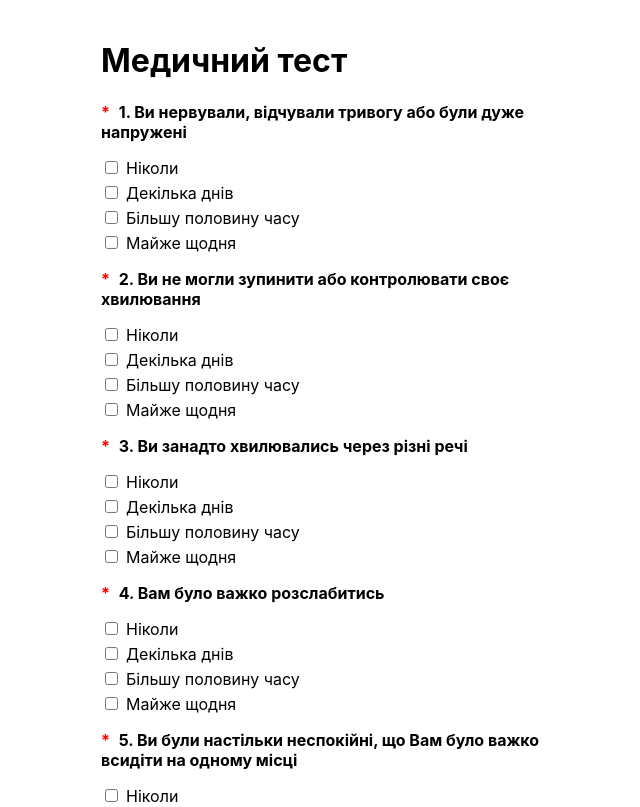
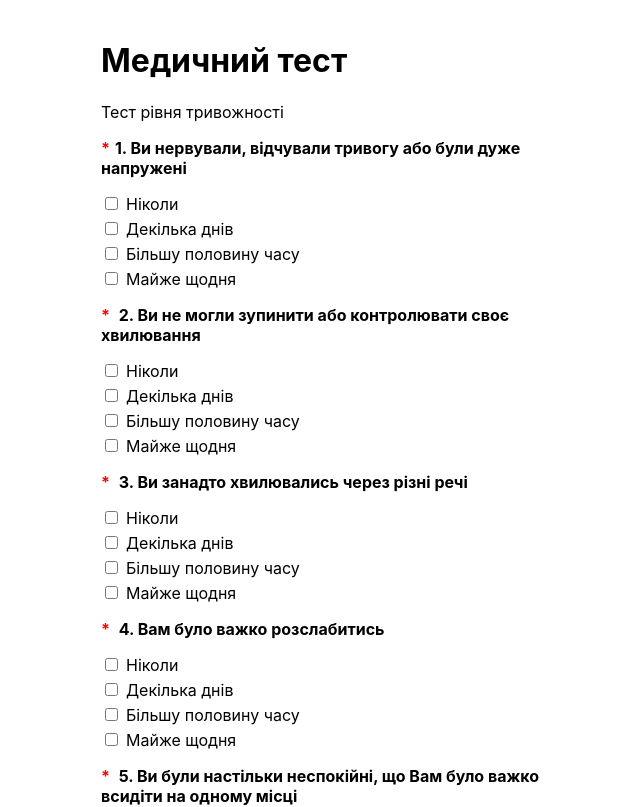
Before and after one commit to mishachernyak13/bmicalc, a React (Create React App) app: page /medtest in a window 1280 px wide. Shown: the top 807 px of the page, without its empty margins (289-929 px from the left). Built offline with nearby package versions, Linux system fonts and the light colour scheme.

Commit message:
questionsAnswers array

```diff
--- a/src/MedTest.js
+++ b/src/MedTest.js
@@ -1,5 +1,5 @@
 import React, { useState } from "react";
-import "./MedTest.css"
+import "./MedTest.css";
 
 function MedTest() {
     const [answers, setAnswers] = useState(Array(7).fill([]));
@@ -7,25 +7,215 @@ function MedTest() {
     const [resultText, setResultText] = useState("");
     const scores = [0, 1, 2, 3];
 
-    const questions = [
-        "* 1. Ви нервували, відчували тривогу або були дуже напружені",
-        "* 2. Ви не могли зупинити або контролювати своє хвилювання",
-        "* 3. Ви занадто хвилювались через різні речі",
-        "* 4. Вам було важко розслабитись",
-        "* 5. Ви були настільки неспокійні, що Вам було важко всидіти на одному місці",
-        "* 6. Вам було легко дошкулити або роздратувати",
-        "* 7. Ви відчували страх, неначе щось жахливе може статися"
-    ];
-
-    const answersOptions = [
-        ["Ніколи", "Декілька днів", "Більшу половину часу", "Майже щодня"],
-        ["Ніколи", "Декілька днів", "Більшу половину часу", "Майже щодня"],
-        ["Ніколи", "Декілька днів", "Більшу половину часу", "Майже щодня"],
-        ["Ніколи", "Декілька днів", "Більшу половину часу", "Майже щодня"],
-        ["Ніколи", "Декілька днів", "Більшу половину часу", "Майже щодня"],
-        ["Ніколи", "Декілька днів", "Більшу половину часу", "Майже щодня"],
-        ["Ніколи", "Декілька днів", "Більшу половину часу", "Майже щодня"]
-    ];
+    const questionsAnswers = {
+        name: "Медичний тест",
+        desc: "Тест рівня тривожності",
+        questions: [
+            {
+                name: "*1. Ви нервували, відчували тривогу або були дуже напружені",
+                answers: [
+                    {
+                        name: "Ніколи",
+                        is_correct: true,
+                        points: 0,
+                        type: "checkbox"
+                    },
+                    {
+                        name: "Декілька днів",
+                        is_correct: false,
+                        points: 1,
+                        type: "checkbox"
+                    },
+                    {
+                        name: "Більшу половину часу",
+                        is_correct: false,
+                        points: 2,
+                        type: "checkbox"
+                    },
+                    {
+                        name: "Майже щодня",
+                        is_correct: false,
+                        points: 3,
+                        type: "checkbox"
+                    }
+                ]
+            },
+            {
+                name: "* 2. Ви не могли зупинити або контролювати своє хвилювання",
+                answers: [
+                    {
+                        name: "Ніколи",
+                        is_correct: true,
+                        points: 0,
+                        type: "checkbox"
+                    },
+                    {
+                        name: "Декілька днів",
+                        is_correct: false,
+                        points: 1,
+                        type: "checkbox"
+                    },
+                    {
+                        name: "Більшу половину часу",
+                        is_correct: false,
+                        points: 2,
+                        type: "checkbox"
+                    },
+                    {
+                        name: "Майже щодня",
+                        is_correct: false,
+                        points: 3,
+                        type: "checkbox"
+                    }
+                ]
+            },
+            {
+                name: "* 3. Ви занадто хвилювались через різні речі",
+                answers: [
+                    {
+                        name: "Ніколи",
+                        is_correct: true,
+                        points: 0,
+                        type: "checkbox"
+                    },
+                    {
+                        name: "Декілька днів",
+                        is_correct: false,
+                        points: 1,
+                        type: "checkbox"
+                    },
+                    {
+                        name: "Більшу половину часу",
+                        is_correct: false,
+                        points: 2,
+                        type: "checkbox"
+                    },
+                    {
+                        name: "Майже щодня",
+                        is_correct: false,
+                        points: 3,
+                        type: "checkbox"
+                    }
+                ]
+            },
+            {
+                name: "* 4. Вам було важко розслабитись",
+                answers: [
+                    {
+                        name: "Ніколи",
+                        is_correct: true,
+                        points: 0,
+                        type: "checkbox"
+                    },
+                    {
+                        name: "Декілька днів",
+                        is_correct: false,
+                        points: 1,
+                        type: "checkbox"
+                    },
+                    {
+                        name: "Більшу половину часу",
+                        is_correct: false,
+                        points: 2,
+                        type: "checkbox"
+                    },
+                    {
+                        name: "Майже щодня",
+                        is_correct: false,
+                        points: 3,
+                        type: "checkbox"
+                    }
+                ]
+            },
+            {
+                name: "* 5. Ви були настільки неспокійні, що Вам було важко всидіти на одному місці",
+                answers: [
+                    {
+                        name: "Ніколи",
+                        is_correct: true,
+                        points: 0,
+                        type: "checkbox"
+                    },
+                    {
+                        name: "Декілька днів",
+                        is_correct: false,
+                        points: 1,
+                        type: "checkbox"
+                    },
+                    {
+                        name: "Більшу половину часу",
+                        is_correct: false,
+                        points: 2,
+                        type: "checkbox"
+                    },
+                    {
+                        name: "Майже щодня",
+                        is_correct: false,
+                        points: 3,
+                        type: "checkbox"
+                    }
+                ]
+            },
+            {
+                name: "* 6. Вам було легко дошкулити або роздратувати",
+                answers: [
+                    {
+                        name: "Ніколи",
+                        is_correct: true,
+                        points: 0,
+                        type: "checkbox"
+                    },
+                    {
+                        name: "Декілька днів",
+                        is_correct: false,
+                        points: 1,
+                        type: "checkbox"
+                    },
+                    {
+                        name: "Більшу половину часу",
+                        is_correct: false,
+                        points: 2,
+                        type: "checkbox"
+                    },
+                    {
+                        name: "Майже щодня",
+                        is_correct: false,
+                        points: 3,
+                        type: "checkbox"
+                    }
+                ]
+            },
+            {
+                name: "* 7. Ви відчували страх, неначе щось жахливе може статися",
+                answers: [
+                    {
+                        name: "Ніколи",
+                        is_correct: true,
+                        points: 0,
+                        type: "checkbox"
+                    },
+                    {
+                        name: "Декілька днів",
+                        is_correct: false,
+                        points: 1,
+                        type: "checkbox"
+                    },
+                    {
+                        name: "Більшу половину часу",
+                        is_correct: false,
+                        points: 2,
+                        type: "checkbox"
+                    },
+                    {
+                        name: "Майже щодня",
+                        is_correct: false,
+                        points: 3,
+                        type: "checkbox"
+                    }
+                ]
+            },
+        ]
+    };
 
     const formatQuestion = (question) => {
         return question.replace("*", "<span class='required-marker'>*</span>");
@@ -72,28 +262,34 @@ function MedTest() {
             resultText = "Тривога вираженого ступеня.";
         }
         setResultText(resultText);
-    }
+    };
+
+    const { name, desc, questions } = questionsAnswers;
+
     return (
         <div className="med-test-container">
-            <h1>Медичний тест</h1>
+            <h1>{name}</h1>
+            <p>{desc}</p>
             <form>
                 {questions.map((question, questionIndex) => (
                     <div key={questionIndex} className="question-container">
-                        <p className="question" dangerouslySetInnerHTML={{ __html: formatQuestion(question) }}></p>
-                        {answersOptions[questionIndex].map((answersOptions, answerIndex) => (
+                        <p className="question" dangerouslySetInnerHTML={{ __html: formatQuestion(question.name) }}></p>
+                        {question.answers.map((answer, answerIndex) => (
                             <label key={answerIndex} className="answer-label">
                                 <input
-                                    type="checkbox"
+                                    type={answer.type}
                                     checked={answers[questionIndex].includes(answerIndex)}
                                     onChange={() => handleAnswerChange(questionIndex, answerIndex)}
                                 />
-                                <span className="answer-text">{answersOptions}</span>
+                                <span className="answer-text">{answer.name}</span>
                             </label>
                         ))}
                     </div>
                 ))}
             </form>
-            <button className="result-button" onClick={calculateTotalScore}>Результат</button>
+            <button className="result-button" onClick={calculateTotalScore}>
+                Результат
+            </button>
             <p>Загальна сума балів: {totalScore}</p>
             <p className={`result-text ${resultText !== "" ? "visible" : ""}`}>
                 {resultText}
@@ -101,4 +297,5 @@ function MedTest() {
         </div>
     );
 }
+
 export default MedTest;
```
